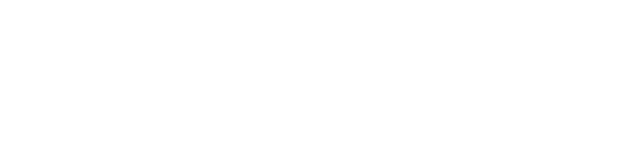
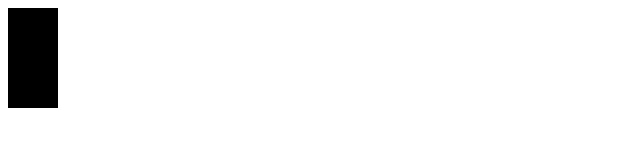
Before and after one commit to mpavle1/go-rat-game, a website: page view/index.html in a window 1280 px wide. Shown: the whole page, without its empty margins (0-640 px from the left). Drawn offline with Linux system fonts and the light colour scheme.

Commit message:
continued work on client side

```diff
--- a/view/index.html
+++ b/view/index.html
@@ -1,34 +1,17 @@
-<!DOCTYPE html>
+<!doctype html>
 <html lang="en">
-
-<head>
-  <meta charset="UTF-8">
-  <meta name="viewport" content="width=device-width, initial-scale=1">
-  <title>Rat Quest!</title>
-  <script type="text/javascript">
-    window.onload = function () {
-      let conn = new WebSocket("ws://" + document.location.host + "/ws");
-
-      conn.onclose = function () {
-        alert("Connection closed");
+  <head>
+    <meta charset="UTF-8" />
+    <meta name="viewport" content="width=device-width, initial-scale=1" />
+    <title>Rat Quest!</title>
+    <style>
+      body {
+        cursor: crosshair;
       }
-
-      conn.onmessage = function (evt) {
-        console.log({evt});
-      }
-
-      document.addEventListener("keydown", (e) => {
-        console.log({key: e.key})
-        if (['w', 's', 'a', 'd'].includes(e.key)) {
-          conn.send(e.key)
-        }
-      })
-
-    }
-  </script>
-</head>
-
-<body>
-</body>
-
+    </style>
+  </head>
+  <body>
+    <canvas id="canvas"></canvas>
+    <script type="module" src="index.js"></script>
+  </body>
 </html>
--- a/view/index.js
+++ b/view/index.js
@@ -1,13 +1,22 @@
-let conn = new WebSocket("ws://" + document.location.host + "/ws");
+import { Game } from "./scripts/game.js";
 
-conn.onclose = (evt) => {
-  alert("Connection closed");
-}
+window.addEventListener("load", function () {
+  console.log("Loaded script");
 
-conn.onmessage = (evt) => {
-  console.log({ evt });
-}
+  const game = new Game();
 
-document.addEventListener("keydown", (e) => {
-  conn.send(e.key)
-})
+  let lastTime = 0;
+
+  function animate(timeStamp) {
+    const deltaTime = timeStamp - lastTime;
+
+    lastTime = timeStamp;
+    // console.log({ deltaTime });
+    game.render();
+    game.update();
+
+    requestAnimationFrame(animate);
+  }
+
+  animate(0);
+});
--- /dev/null
+++ b/view/scripts/game.js
@@ -0,0 +1,20 @@
+import { InputHandler } from "./inputHandler.js";
+import { Player } from "./player.js";
+import { Screen } from "./screen.js";
+
+export class Game {
+  constructor() {
+    this._screen = new Screen("canvas");
+    this._inputHandler = new InputHandler();
+    this._player = new Player(this._screen._ctx, this._inputHandler);
+  }
+
+  update() {
+    this._player.update();
+  }
+  render() {
+    this._screen._ctx.clearRect(0, 0, canvas.width, canvas.height);
+
+    this._player.render();
+  }
+}
--- /dev/null
+++ b/view/scripts/inputHandler.js
@@ -0,0 +1,27 @@
+export class InputHandler {
+  /** @typedef {string[]}  */
+  #keyDownKeys = [];
+
+  constructor() {
+    this.#initKeyDown();
+  }
+
+  /**
+   * @returns {string[]}
+   */
+  get keyDownArray() {
+    return this.#keyDownKeys;
+  }
+
+  #initKeyDown() {
+    window.addEventListener("keydown", (event) => {
+      if (this.#keyDownKeys.includes(event.key)) {
+        return;
+      }
+      this.#keyDownKeys.push(event.key);
+    });
+    window.addEventListener("keyup", (event) => {
+      this.#keyDownKeys.splice(this.#keyDownKeys.indexOf(event.key), 1);
+    });
+  }
+}
--- /dev/null
+++ b/view/scripts/player.js
@@ -0,0 +1,35 @@
+import { InputHandler } from "./inputHandler.js";
+
+export class Player {
+  x = 0;
+  y = 0;
+
+  /**
+   * @param {CanvasRenderingContext2D} ctx
+   * @param {InputHandler} inputHandler
+   */
+  constructor(ctx, inputHandler) {
+    this._ctx = ctx;
+    this._inputHandler = inputHandler;
+  }
+
+  render() {
+    this._ctx.fillRect(this.x, this.y, 50, 100);
+  }
+
+  update() {
+    const pressedKeys = this._inputHandler.keyDownArray;
+    if (pressedKeys.includes("a")) {
+      this.x -= 10;
+    }
+    if (pressedKeys.includes("d")) {
+      this.x += 10;
+    }
+    if (pressedKeys.includes("w")) {
+      this.y -= 10;
+    }
+    if (pressedKeys.includes("s")) {
+      this.y += 10;
+    }
+  }
+}
--- /dev/null
+++ b/view/scripts/screen.js
@@ -0,0 +1,22 @@
+export class Screen {
+  constructor(elementId) {
+    /** @type {HTMLCanvasElement} */
+    this._canvas = document.getElementById(elementId);
+
+    this._canvas.width = window.innerWidth;
+    this._canvas.height = window.innerHeight;
+
+    /** @typedef {CanvasRenderingContext2D} */
+    this._ctx = this._canvas.getContext("2d");
+
+    this.#addScreenResizer();
+  }
+
+  #addScreenResizer() {
+    const canvas = this._canvas;
+    window.addEventListener("resize", function (event) {
+      canvas.width = window.innerWidth;
+      canvas.height = window.innerHeight;
+    });
+  }
+}
```
Also changed, not shown: view/package.json (added, +15 -0 lines), Readme.md (added), 4 other files.
